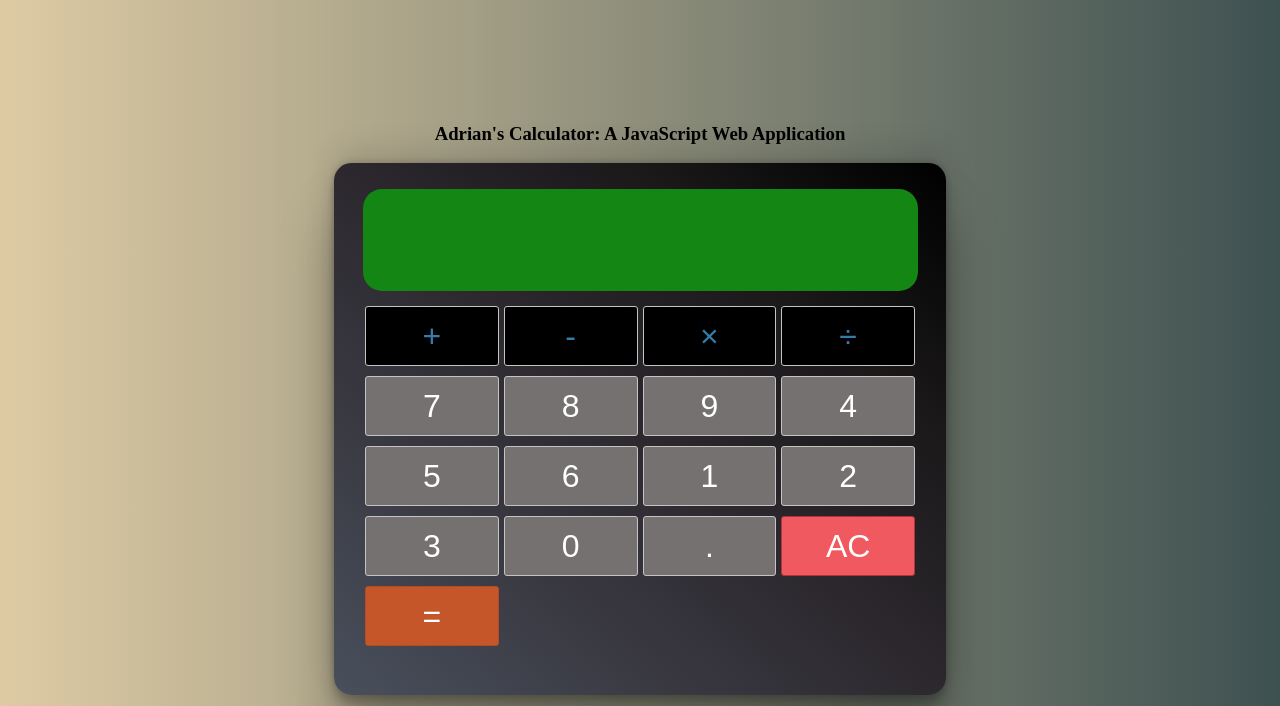
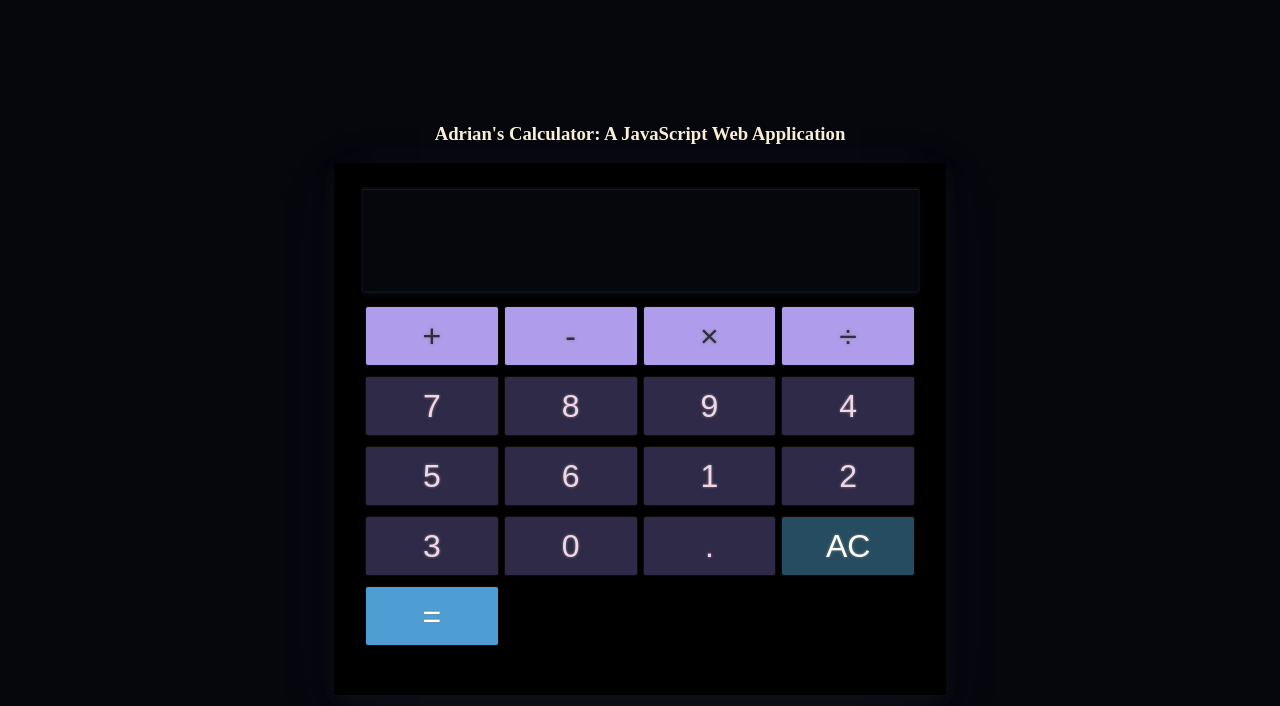
Before and after one commit to adrian-qorbani/calculator, a plain HTML site: page index.html in a window 1280 px wide. Shown: the top 706 px of the page. Drawn offline with Linux system fonts and the light colour scheme.

Commit message:
changed the style theme within CSS

```diff
--- a/style.css
+++ b/style.css
@@ -1,10 +1,20 @@
+/*
+#06060d
+#152533
+#264c61
+#2c7294
+#2ba6c8
+*/
+
 body {
-  background-image: linear-gradient(to right, #decba4, #3e5151);
+  /* background-image: linear-gradient(to right, #decba4, #3e5151); */
+  background-color: #06060d;
   padding: 12vh;
   /* margin: auto auto; */
   display: flex;
   justify-content: center;
   align-items: center;
+  color: #f8efd6;
 }
 
 #hero {
@@ -18,10 +28,10 @@ body {
   height: 500px;
   width: 580px;
   /* border: black solid 2px; */
-  background-image: linear-gradient(to right top, #48505c, #3b3b44, #2c282e, #1a1819, #000000);
-  border-radius: 1.1rem;
-  box-shadow: rgba(0, 0, 0, 0.25) 0px 54px 55px, rgba(0, 0, 0, 0.12) 0px -12px 30px, rgba(0, 0, 0, 0.12) 0px 4px 6px, rgba(0, 0, 0, 0.17) 0px 12px 13px, rgba(0, 0, 0, 0.09) 0px -3px 5px;
-  /* justify-content: center; */
+  /* background-image: linear-gradient(to right top, #48505c, #3b3b44, #2c282e, #1a1819, #000000);   */
+  background-color: black;
+  /* border-radius: 1.1rem; */
+  box-shadow: rgba(54, 54, 71, 0.1) 0px 4px 16px, rgba(51, 51, 70, 0.1) 0px 8px 24px, rgba(69, 69, 82, 0.1) 0px 16px 56px;  /* justify-content: center; */
   justify-items: center;
 
 }
@@ -35,24 +45,25 @@ a {
   text-decoration: none;
   padding: 2px 1px 0;
   font-size: 1.1rem;
+  /* color: #2ba6c8; */
 }
 
 a:link {
-  color: #363c30;
+  color: #2ba6c8;
 }
 
 a:visited {
-  color: #363c30;
+  color: #2ba6c8;
 }
 
 a:focus {
   border-bottom: 1px solid;
-  background: #bae498;
+  background: #152533;
 }
 
 a:hover {
   border-bottom: 1px solid;
-  background: #d4dfe7;
+  background: #152533;
 }
 
 a:active {
@@ -65,10 +76,14 @@ a:active {
   height: 100px;
   justify-items: center;
   align-items: center;
-  background-color: #138613;
-  border-radius: 1.2rem;
+  background-color: #06060d;
+  border-radius: 1px;
   font-size: 4.5rem;
   border: none;
+  box-shadow: rgba(15, 26, 37, 0.4) 0px 0px 0px 2px, rgba(15, 27, 41, 0.65) 0px 4px 6px -1px, rgba(255, 255, 255, 0.08) 0px 1px 0px inset;
+  color: white;
+  text-shadow: 0px 1px 5px #638253;
+
 }
 
 #calc-display {
@@ -92,11 +107,14 @@ a:active {
 
 button {
   height: 60px;
-  background-color: #757171;
+  background-color: #2e2a47;
   border-radius: 3px;
-  border: 1px solid #c4c4c4;
+  border: 1px solid #120909;
   font-size: 2rem;
-  color: #ffffff;
+  color: #f4d4ed;
+  box-shadow: rgba(0, 0, 0, 0.12) 0px 1px 3px, rgba(0, 0, 0, 0.24) 0px 1px 2px;
+  text-shadow: 0px 0px 3px #818b7b;
+
 }
 
 button:hover {
@@ -104,13 +122,13 @@ button:hover {
 }
 
 .operator {
-  color: #337cac;
-  background-color: #000000;
+  color: #2e2a47;
+  background-color: #af9cea;
 }
 
 .all-clear {
-  background-color: #f0595f;
-  border-color: #b0353a;
+  background-color: #264c61;
+  /* border-color: #b0353a; */
   color: #fff;
 }
 
@@ -119,11 +137,15 @@ button:hover {
 }
 
 .equal-sign {
-  background-color: #c5562a;
-  border-color: #b44b22;
+  background-color: #4e9ed4;
+  /* border-color: #b44b22; */
   color: #fff;
 }
 
 .equal-sign:hover {
-  background-color: #4e9ed4;
+  background-color: #b45050;
 }
+
+.operator:hover {
+  color: #f4d4ed;
+}
```
